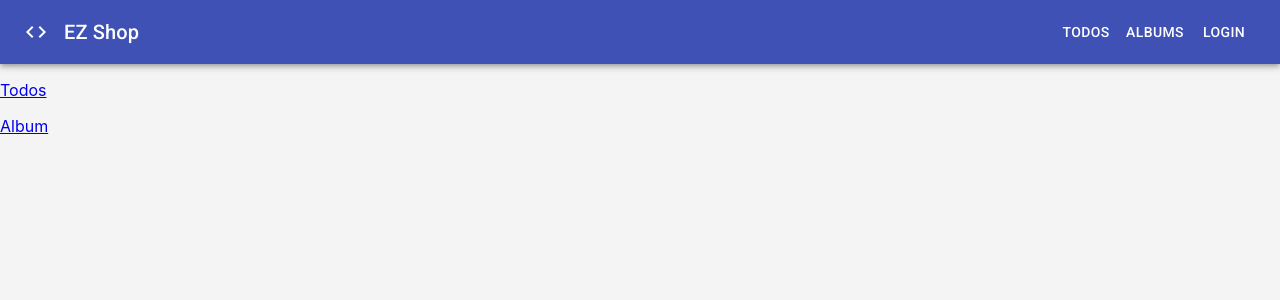
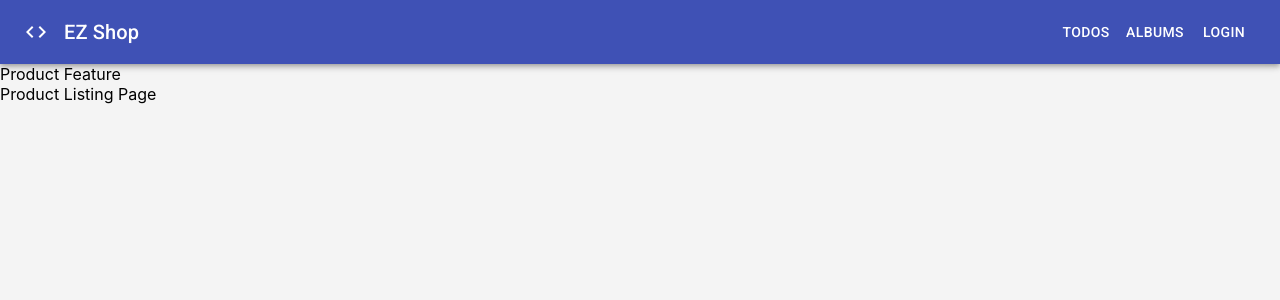
Before and after one commit to nghiemph95/React_Learning, a React (Create React App) app in the folder 02_react_learning/learn_reactjs_next/: page /products in a window 1280 px wide. Shown: the top 300 px of the page. Built offline with nearby package versions, Linux system fonts and the light colour scheme; no server answers.

Commit message:
Updated: 23-01-2023 20:42:01

```diff
--- a/02_react_learning/learn_reactjs_next/src/App.js
+++ b/02_react_learning/learn_reactjs_next/src/App.js
@@ -2,6 +2,7 @@ import productApi from 'api/productApi';
 import Header from 'components/Header';
 import AlbumFeature from 'features/Album';
 import CounterFeature from 'features/Counter';
+import ProductFeature from 'features/Product';
 import TodoFeature from 'features/Todo';
 import React, { useEffect } from 'react';
 import { NavLink, Redirect, Route, Switch } from 'react-router-dom';
@@ -24,7 +25,7 @@ function App() {
   return (
     <div className="app">
       <Header />
-      <p>
+      {/* <p>
         <NavLink to="/todos" activeClassName="active-menu">
           Todos
         </NavLink>
@@ -33,13 +34,15 @@ function App() {
         <NavLink to="/albums" activeClassName="active">
           Album
         </NavLink>
-      </p>
+      </p> */}
       <Switch>
         <Redirect from="home" to="/" exact />
 
         <Route path="/" component={CounterFeature} exact />
         <Route path="/todos" component={TodoFeature} />
         <Route path="/albums" component={AlbumFeature} />
+
+        <Route path="/products" component={ProductFeature} />
 
         {/* <Route component={NotFound} /> */}
       </Switch>
--- a/02_react_learning/learn_reactjs_next/src/features/Product/index.jsx
+++ b/02_react_learning/learn_reactjs_next/src/features/Product/index.jsx
@@ -0,0 +1,21 @@
+import React from 'react';
+import PropTypes from 'prop-types';
+import { Route, Switch, useRouteMatch } from 'react-router-dom';
+import ListPage from './pages/ListPage';
+
+ProductFeature.propTypes = {};
+
+function ProductFeature(props) {
+  const match = useRouteMatch();
+
+  return (
+    <div>
+      Product Feature
+      <Switch>
+        <Route path={match.url} component={ListPage} exact />
+      </Switch>
+    </div>
+  );
+}
+
+export default ProductFeature;
--- /dev/null
+++ b/02_react_learning/learn_reactjs_next/src/features/Product/pages/ListPage.jsx
@@ -0,0 +1,10 @@
+import React from 'react';
+import PropTypes from 'prop-types';
+
+ListPage.propTypes = {};
+
+function ListPage(props) {
+  return <div>Product Listing Page</div>;
+}
+
+export default ListPage;
```
